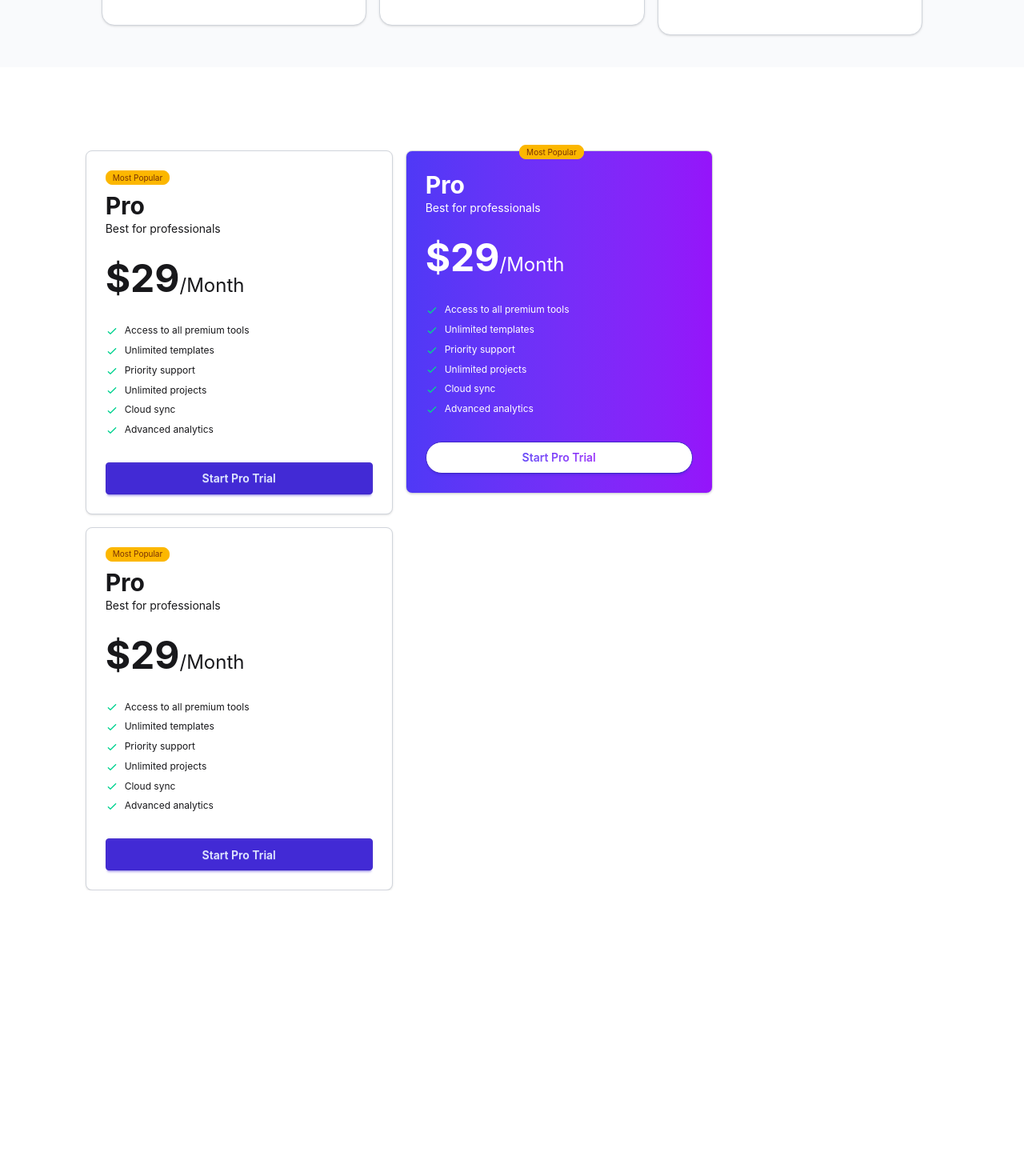
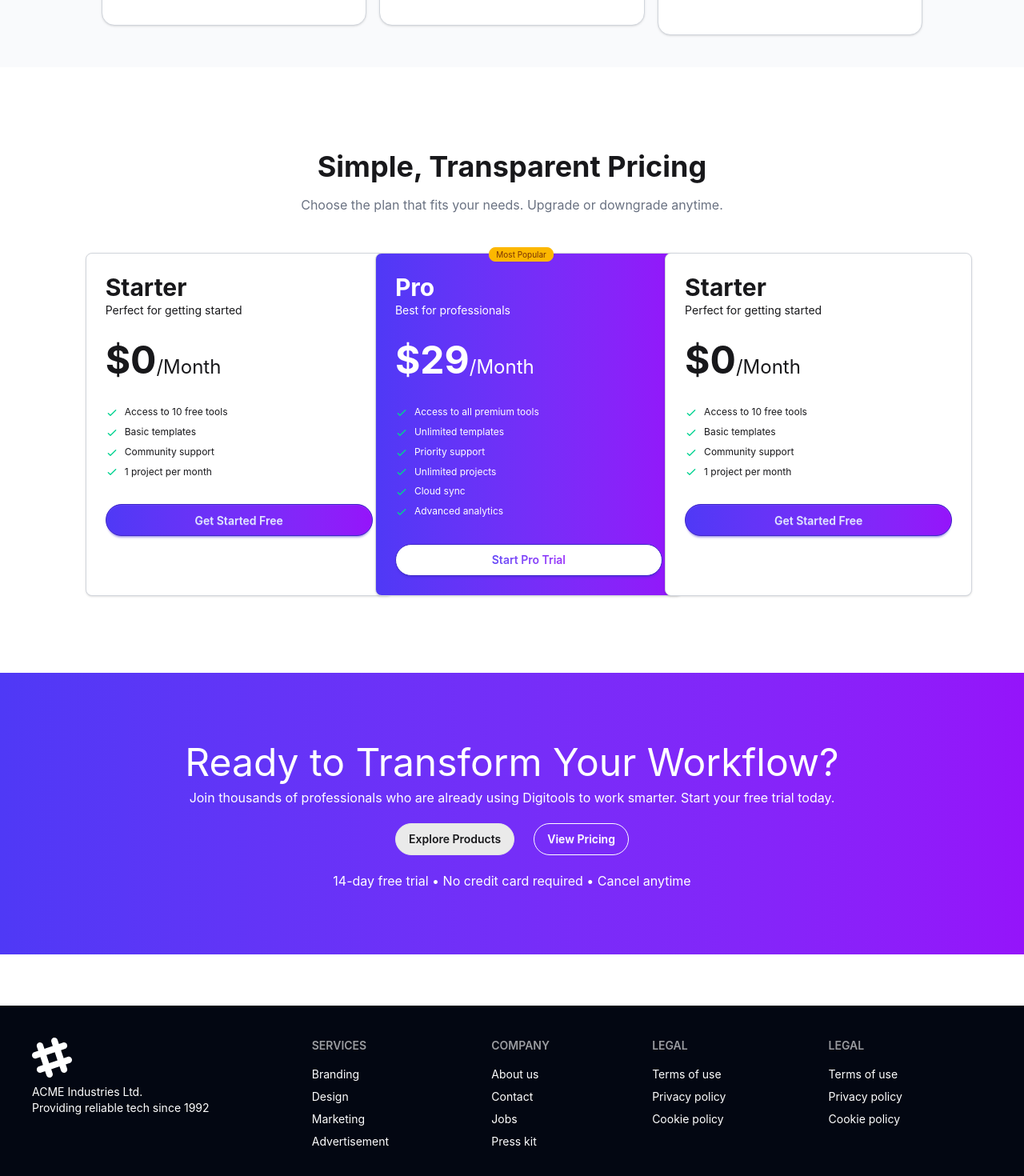
Before and after one commit to moajjem441/digital-tools, a React (Vite) app: page / in a window 1280 px wide. Shown: the part 2964-4434 px from the top of the page at 80% size. Before the commit the page ends 4077 px from the top, so only its background shows below. Built offline with nearby package versions, Linux system fonts and the light colour scheme.

Commit message:
ready part added

```diff
--- a/src/App.jsx
+++ b/src/App.jsx
@@ -7,6 +7,8 @@
 import Navbar from './Components/navbar/Navbar'
 import ThreeCards from './Components/threeCards/ThreeCards'
 import TransparentCard from './Components/transparent-card/TransparentCard'
+import Ready from './Components/ready-part/Ready'
+import Footer from './Components/footer/Footer'
 
 const productPromise= async()=>{
   const res = await fetch("/productData.json");
@@ -31,6 +33,8 @@
 
      <ThreeCards></ThreeCards>
      <TransparentCard></TransparentCard>
+     <Ready></Ready>
+     <Footer></Footer>
 
     </div>
   )
--- /dev/null
+++ b/src/Components/footer/Footer.jsx
@@ -0,0 +1,57 @@
+
+
+const Footer = () => {
+    return (
+        <div>
+            <footer className="footer sm:footer-horizontal bg-gray-950 text-white p-10">
+  <aside>
+    <svg
+      width="50"
+      height="50"
+      viewBox="0 0 24 24"
+      xmlns="http://www.w3.org/2000/svg"
+      fillRule="evenodd"
+      clipRule="evenodd"
+      className="fill-current">
+      <path
+        d="M22.672 15.226l-2.432.811.841 2.515c.33 1.019-.209 2.127-1.23 2.456-1.15.325-2.148-.321-2.463-1.226l-.84-2.518-5.013 1.677.84 2.517c.391 1.203-.434 2.542-1.831 2.542-.88 0-1.601-.564-1.86-1.314l-.842-2.516-2.431.809c-1.135.328-2.145-.317-2.463-1.229-.329-1.018.211-2.127 1.231-2.456l2.432-.809-1.621-4.823-2.432.808c-1.355.384-2.558-.59-2.558-1.839 0-.817.509-1.582 1.327-1.846l2.433-.809-.842-2.515c-.33-1.02.211-2.129 1.232-2.458 1.02-.329 2.13.209 2.461 1.229l.842 2.515 5.011-1.677-.839-2.517c-.403-1.238.484-2.553 1.843-2.553.819 0 1.585.509 1.85 1.326l.841 2.517 2.431-.81c1.02-.33 2.131.211 2.461 1.229.332 1.018-.21 2.126-1.23 2.456l-2.433.809 1.622 4.823 2.433-.809c1.242-.401 2.557.484 2.557 1.838 0 .819-.51 1.583-1.328 1.847m-8.992-6.428l-5.01 1.675 1.619 4.828 5.011-1.674-1.62-4.829z"></path>
+    </svg>
+    <p>
+      ACME Industries Ltd.
+      <br />
+      Providing reliable tech since 1992
+    </p>
+  </aside>
+  <nav>
+    <h6 className="footer-title">Services</h6>
+    <a className="link link-hover">Branding</a>
+    <a className="link link-hover">Design</a>
+    <a className="link link-hover">Marketing</a>
+    <a className="link link-hover">Advertisement</a>
+  </nav>
+  <nav>
+    <h6 className="footer-title">Company</h6>
+    <a className="link link-hover">About us</a>
+    <a className="link link-hover">Contact</a>
+    <a className="link link-hover">Jobs</a>
+    <a className="link link-hover">Press kit</a>
+  </nav>
+  <nav>
+    <h6 className="footer-title">Legal</h6>
+    <a className="link link-hover">Terms of use</a>
+    <a className="link link-hover">Privacy policy</a>
+    <a className="link link-hover">Cookie policy</a>
+  </nav>
+
+  <nav>
+    <h6 className="footer-title">Legal</h6>
+    <a className="link link-hover">Terms of use</a>
+    <a className="link link-hover">Privacy policy</a>
+    <a className="link link-hover">Cookie policy</a>
+  </nav>
+</footer>
+        </div>
+    );
+};
+
+export default Footer;
--- /dev/null
+++ b/src/Components/ready-part/Ready.jsx
@@ -0,0 +1,25 @@
+
+
+const Ready = () => {
+    return (
+        <div className="max-w-full max-h-[50vh] bg-gradient-to-r from-[#4f39f6] to-[rgb(149,20,250)] text-white text-center py-20">
+            <div>
+                <h1 className="text-5xl p-2">Ready to Transform Your Workflow?</h1>
+                <p>Join thousands of professionals who are already using Digitools to work smarter.
+                    Start your free trial today.</p>
+            </div>
+
+            <div className="my-5">
+                <button className="btn btn-soft rounded-4xl mr-2">Explore Products</button>
+                <button className="btn btn-ghost border-1 border-white rounded-4xl ml-4">View Pricing</button>
+
+            </div>
+
+             <p>14-day free trial • No credit card required • Cancel anytime</p>
+
+
+        </div>
+    );
+};
+
+export default Ready;
--- a/src/Components/transparent-card/TransparentCard.jsx
+++ b/src/Components/transparent-card/TransparentCard.jsx
@@ -1,60 +1,55 @@
 
 const TransparentCard = () => {
     return (
-        <div className="flex flex-col sm:flex-row flex-wrap max-w-full sm:max-w-10/12 mx-auto gap-4">
 
-            <div className="card w-91 md:w-96 bg-base-100 shadow-sm  border-1 border-gray-300">
+        <div className="flex flex-col  max-w-full sm:max-w-10/12 mx-auto gap-4 text-center">
+
+
+             <h1 className="text-4xl font-bold ">Simple, Transparent Pricing</h1>
+            <p className="text-gray-500 px-6">Choose the plan that fits your needs. Upgrade or downgrade anytime.</p>
+
+
+            <div className="grid grid-cols-1 md:grid-cols-2 lg:grid-cols-3  gap-5 mx-auto my-8">
+                <div className="card w-91 md:w-96 bg-base-100 shadow-sm  border-1 border-gray-300 text-left">
                 <div className="card-body">
-                    <span className="badge badge-xs badge-warning   p-2">Most Popular</span>
                     <div className="flex flex-col gap-7">
 
                         <div>
-                         <h2 className="text-3xl font-bold">Pro</h2>
-                         <p>Best for professionals</p>
+                         <h2 className="text-3xl font-bold">Starter</h2>
+                         <p>Perfect for getting started</p>
                         </div>
-                        <span className="text-2xl"><span className="text-5xl font-bold">$29</span>/Month</span>
+                        <span className="text-2xl"><span className="text-5xl font-bold">$0</span>/Month</span>
                     </div>
                     <ul className="mt-6 flex flex-col gap-2 text-xs">
                         <li>
                             <svg xmlns="http://www.w3.org/2000/svg" className="size-4 me-2 inline-block text-success" fill="none" viewBox="0 0 24 24" stroke="currentColor"><path strokeLinecap="round" strokeLinejoin="round" strokeWidth="2" d="M5 13l4 4L19 7" /></svg>
-                            <span>Access to all premium tools</span>
+                            <span>Access to 10 free tools</span>
                         </li>
                         <li>
                             <svg xmlns="http://www.w3.org/2000/svg" className="size-4 me-2 inline-block text-success" fill="none" viewBox="0 0 24 24" stroke="currentColor"><path strokeLinecap="round" strokeLinejoin="round" strokeWidth="2" d="M5 13l4 4L19 7" /></svg>
-                            <span>Unlimited templates</span>
+                            <span>Basic templates</span>
                         </li>
                         <li>
                             <svg xmlns="http://www.w3.org/2000/svg" className="size-4 me-2 inline-block text-success" fill="none" viewBox="0 0 24 24" stroke="currentColor"><path strokeLinecap="round" strokeLinejoin="round" strokeWidth="2" d="M5 13l4 4L19 7" /></svg>
-                            <span>Priority support</span>
+                            <span>Community support</span>
                         </li>
                         <li>
                             <svg xmlns="http://www.w3.org/2000/svg" className="size-4 me-2 inline-block text-success" fill="none" viewBox="0 0 24 24" stroke="currentColor"><path strokeLinecap="round" strokeLinejoin="round" strokeWidth="2" d="M5 13l4 4L19 7" /></svg>
-                            <span>Unlimited projects</span>
+                            <span>1 project per month</span>
                         </li>
 
+                    </ul>
 
-                         <li>
-                            <svg xmlns="http://www.w3.org/2000/svg" className="size-4 me-2 inline-block text-success" fill="none" viewBox="0 0 24 24" stroke="currentColor"><path strokeLinecap="round" strokeLinejoin="round" strokeWidth="2" d="M5 13l4 4L19 7" /></svg>
-                            <span>Cloud sync</span>
-                        </li>
+                    <div className="mt-6">
+                        <button className="btn btn-primary btn-block bg-gradient-to-r from-[#4f39f6] to-[#9514fa] rounded-full">Get Started Free</button>
+                    </div>
 
-
-                         <li>
-                            <svg xmlns="http://www.w3.org/2000/svg" className="size-4 me-2 inline-block text-success" fill="none" viewBox="0 0 24 24" stroke="currentColor"><path strokeLinecap="round" strokeLinejoin="round" strokeWidth="2" d="M5 13l4 4L19 7" /></svg>
-                            <span>Advanced analytics</span>
-                        </li>
-
-
-                    </ul>
-                    <div className="mt-6">
-                        <button className="btn btn-primary btn-block">Start Pro Trial</button>
-                    </div>
                 </div>
             </div>
 
 
-           <div>
-             <div className="card w-91 md:w-96 bg-gradient-to-r from-[#4f39f6] to-[#9514fa] text-white shadow-sm relative border-1 border-gray-300">
+
+             <div className="card w-91 md:w-96 bg-gradient-to-r from-[#4f39f6] to-[#9514fa] text-white shadow-sm relative border-1 border-gray-300 text-left">
                 <div className="card-body">
                     <span className="badge badge-xs badge-warning absolute -top-2 right-40 p-2">Most Popular</span>
                     <div className="flex flex-col gap-7">
@@ -102,58 +97,49 @@
                     </div>
                 </div>
             </div>
-           </div>
 
 
 
-           <div className="card w-91 md:w-96 bg-base-100 shadow-sm  border-1 border-gray-300">
+
+            <div className="card w-91 md:w-96 bg-base-100 shadow-sm  border-1 border-gray-300 text-left">
                 <div className="card-body">
-                    <span className="badge badge-xs badge-warning   p-2">Most Popular</span>
                     <div className="flex flex-col gap-7">
 
                         <div>
-                         <h2 className="text-3xl font-bold">Pro</h2>
-                         <p>Best for professionals</p>
+                         <h2 className="text-3xl font-bold">Starter</h2>
+                         <p>Perfect for getting started</p>
                         </div>
-                        <span className="text-2xl"><span className="text-5xl font-bold">$29</span>/Month</span>
+                        <span className="text-2xl"><span className="text-5xl font-bold">$0</span>/Month</span>
                     </div>
                     <ul className="mt-6 flex flex-col gap-2 text-xs">
                         <li>
                             <svg xmlns="http://www.w3.org/2000/svg" className="size-4 me-2 inline-block text-success" fill="none" viewBox="0 0 24 24" stroke="currentColor"><path strokeLinecap="round" strokeLinejoin="round" strokeWidth="2" d="M5 13l4 4L19 7" /></svg>
-                            <span>Access to all premium tools</span>
+                            <span>Access to 10 free tools</span>
                         </li>
                         <li>
                             <svg xmlns="http://www.w3.org/2000/svg" className="size-4 me-2 inline-block text-success" fill="none" viewBox="0 0 24 24" stroke="currentColor"><path strokeLinecap="round" strokeLinejoin="round" strokeWidth="2" d="M5 13l4 4L19 7" /></svg>
-                            <span>Unlimited templates</span>
+                            <span>Basic templates</span>
                         </li>
                         <li>
                             <svg xmlns="http://www.w3.org/2000/svg" className="size-4 me-2 inline-block text-success" fill="none" viewBox="0 0 24 24" stroke="currentColor"><path strokeLinecap="round" strokeLinejoin="round" strokeWidth="2" d="M5 13l4 4L19 7" /></svg>
-                            <span>Priority support</span>
+                            <span>Community support</span>
                         </li>
                         <li>
                             <svg xmlns="http://www.w3.org/2000/svg" className="size-4 me-2 inline-block text-success" fill="none" viewBox="0 0 24 24" stroke="currentColor"><path strokeLinecap="round" strokeLinejoin="round" strokeWidth="2" d="M5 13l4 4L19 7" /></svg>
-                            <span>Unlimited projects</span>
+                            <span>1 project per month</span>
                         </li>
 
+                    </ul>
 
-                         <li>
-                            <svg xmlns="http://www.w3.org/2000/svg" className="size-4 me-2 inline-block text-success" fill="none" viewBox="0 0 24 24" stroke="currentColor"><path strokeLinecap="round" strokeLinejoin="round" strokeWidth="2" d="M5 13l4 4L19 7" /></svg>
-                            <span>Cloud sync</span>
-                        </li>
+                    <div className="mt-6">
+                        <button className="btn btn-primary btn-block bg-gradient-to-r from-[#4f39f6] to-[#9514fa] rounded-full">Get Started Free</button>
+                    </div>
 
-
-                         <li>
-                            <svg xmlns="http://www.w3.org/2000/svg" className="size-4 me-2 inline-block text-success" fill="none" viewBox="0 0 24 24" stroke="currentColor"><path strokeLinecap="round" strokeLinejoin="round" strokeWidth="2" d="M5 13l4 4L19 7" /></svg>
-                            <span>Advanced analytics</span>
-                        </li>
-
-
-                    </ul>
-                    <div className="mt-6">
-                        <button className="btn btn-primary btn-block">Start Pro Trial</button>
-                    </div>
                 </div>
             </div>
+
+            </div>
+
         </div>
     );
 };
```
